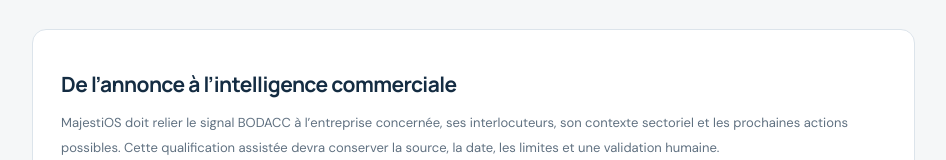
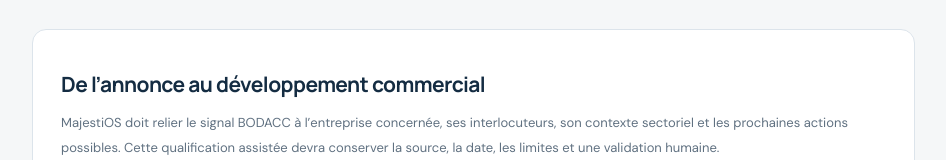
Before and after one commit to Chexpeer/Majestios, a Next.js app: page /business in a window 1280 px wide. Shown: the part 1839-1999 px from the top of the page, without its empty margins (286-1232 px from the left). Built offline with nearby package versions, Linux system fonts and the light colour scheme.

Commit message:
fix(copy): harmoniser le vocabulaire du pôle Business

```diff
--- a/src/app/business/page.tsx
+++ b/src/app/business/page.tsx
@@ -83,6 +83,6 @@ export default function BusinessPage() {
         <small>Les informations saisies sont transmises à Formspree. N’envoyez pas de données confidentielles ou sensibles.</small>
       </form>
     </section>
-    <section className="concept-principles"><h2>De l’annonce à l’intelligence commerciale</h2><p>MajestiOS doit relier le signal BODACC à l’entreprise concernée, ses interlocuteurs, son contexte sectoriel et les prochaines actions possibles. Cette qualification assistée devra conserver la source, la date, les limites et une validation humaine.</p><Link className="search-submit concept-cta" href="/opportunites/radar-entreprises">Ouvrir le Radar entreprises ↗</Link><Link className="search-submit concept-cta" href="/faq">Consulter la FAQ ↗</Link></section>
+    <section className="concept-principles"><h2>De l’annonce au développement commercial</h2><p>MajestiOS doit relier le signal BODACC à l’entreprise concernée, ses interlocuteurs, son contexte sectoriel et les prochaines actions possibles. Cette qualification assistée devra conserver la source, la date, les limites et une validation humaine.</p><Link className="search-submit concept-cta" href="/opportunites/radar-entreprises">Ouvrir le Radar entreprises ↗</Link><Link className="search-submit concept-cta" href="/faq">Consulter la FAQ ↗</Link></section>
   </main>;
 }
```
